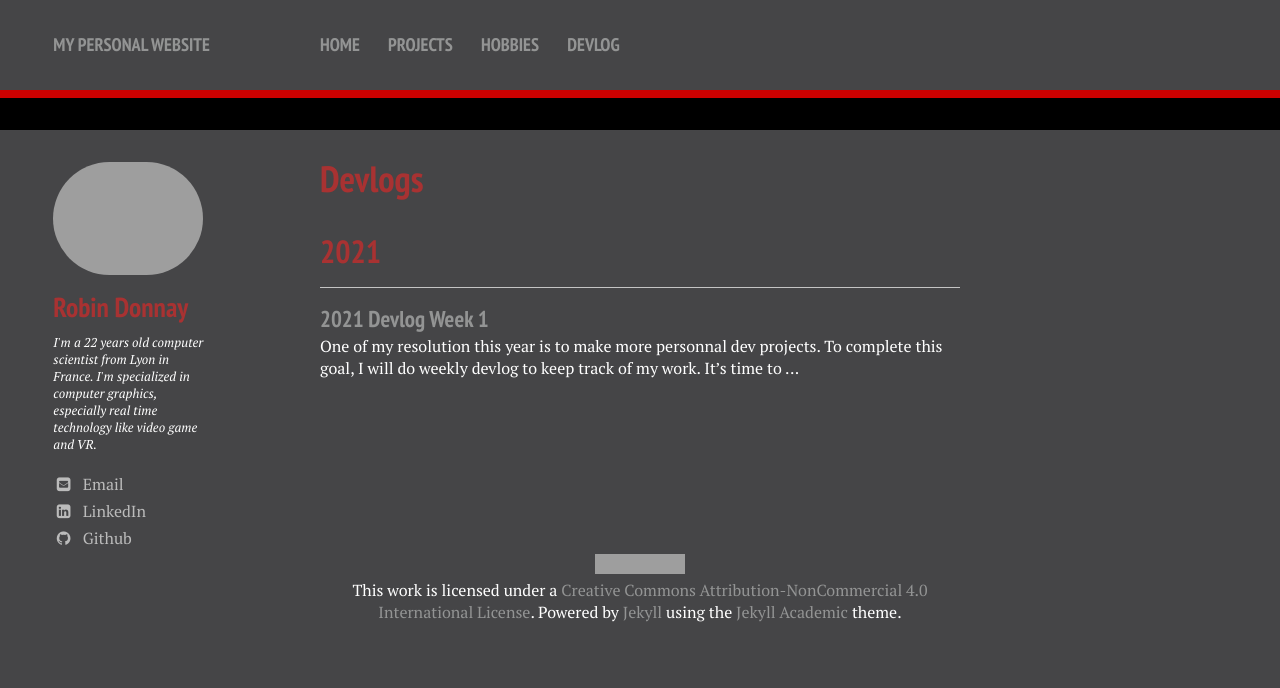
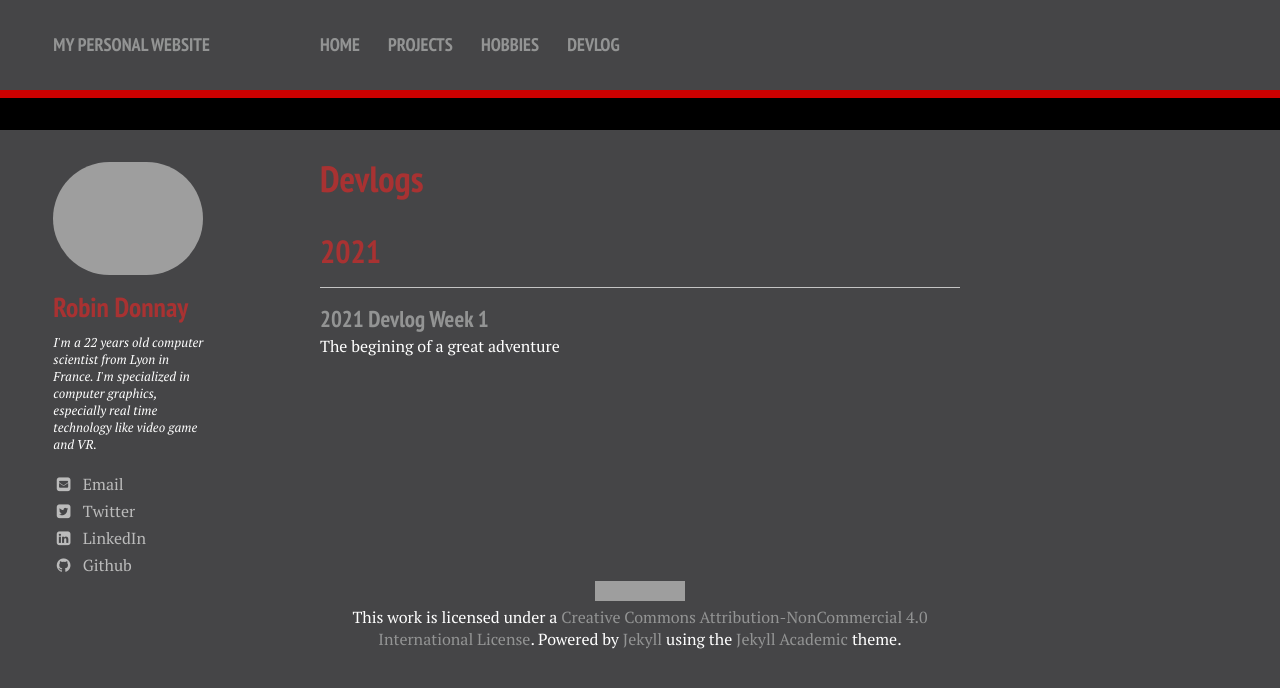
Before and after one commit to Aros69/RobinDonnay, a Jekyll site: the page built from devlog.md, in a window 1280 px wide. Shown: the top 688 px of the page. Built offline with Jekyll 4.4.1, drawn with Linux system fonts in a browser that asks for light colours; nearby versions of some CDN libraries; grey boxes are pictures that could not be loaded.

Commit message:
Minor changes

```diff
--- a/_config.yml
+++ b/_config.yml
@@ -11,7 +11,7 @@ owner:
   bio: "I'm a 22 years old computer scientist from Lyon in France. I'm specialized in computer graphics, especially real time technology like video game and VR."
   email: donnay.robin@gmail.com
   # Do not include the @ symbol in your Twitter username
-  twitter: #username
+  twitter: DonnayRobin
   linkedin: robin-donnay
   github: aros69
   orcid: # ID Number (ex. 0000-0000-0000-0000)
--- a/_posts/2021-01-10-DevLogWeek1.md
+++ b/_posts/2021-01-10-DevLogWeek1.md
@@ -1,6 +1,7 @@
 ---
 layout: post
 title: "2021 Devlog Week 1"
+excerpt: "The begining of a great adventure"
 tags: [Devlog, Shader, VR, Projects]
 category: presentation
 ---
--- a/devlog.md
+++ b/devlog.md
@@ -1,6 +1,5 @@
 ---
 layout: presentation-post-index
+excerpt: "Projects I've worked on"
 title: Devlogs
 ---
-
-# Weekly Devlog for my personnal projects
```
Also changed, not shown: projects.md (+1 -2 lines).
